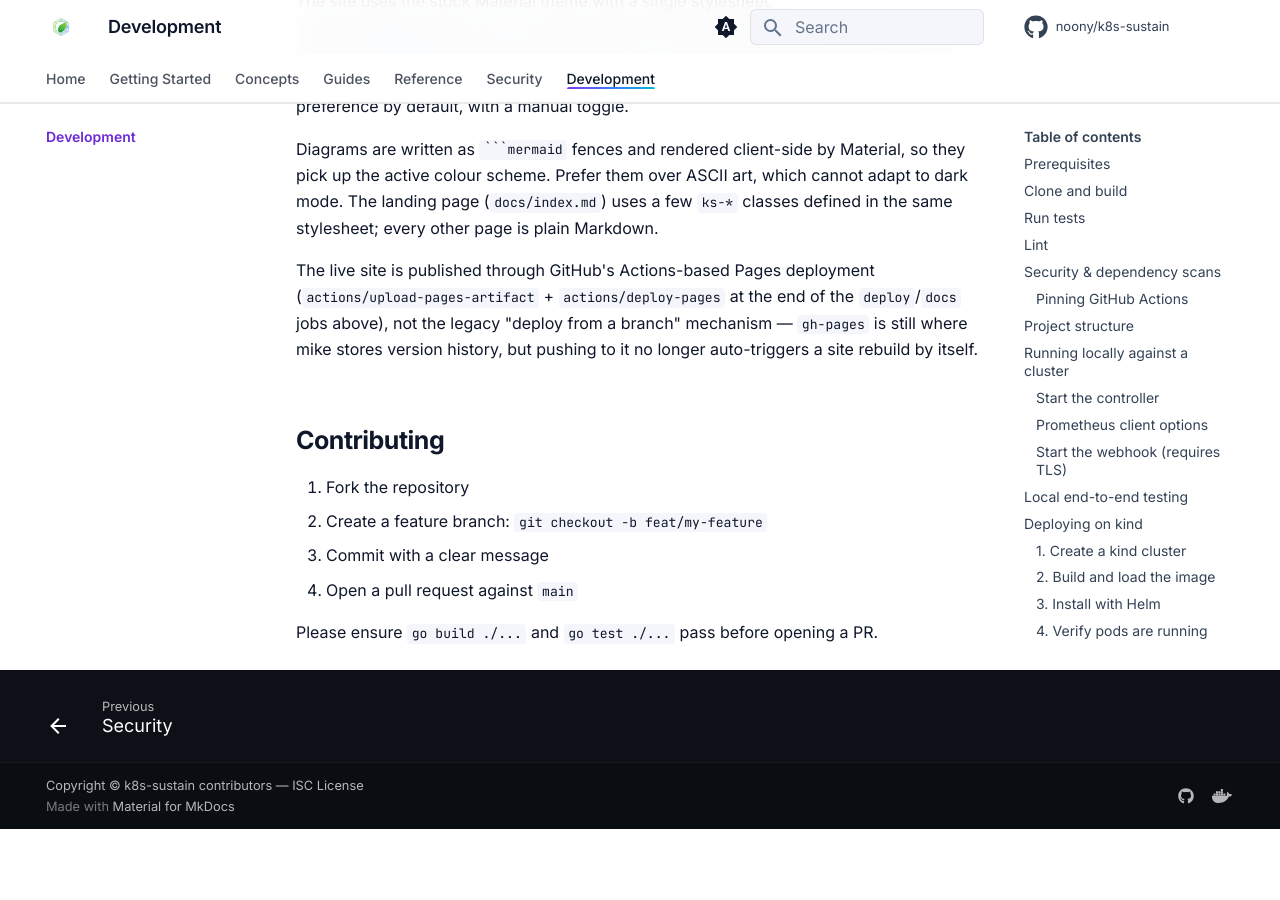
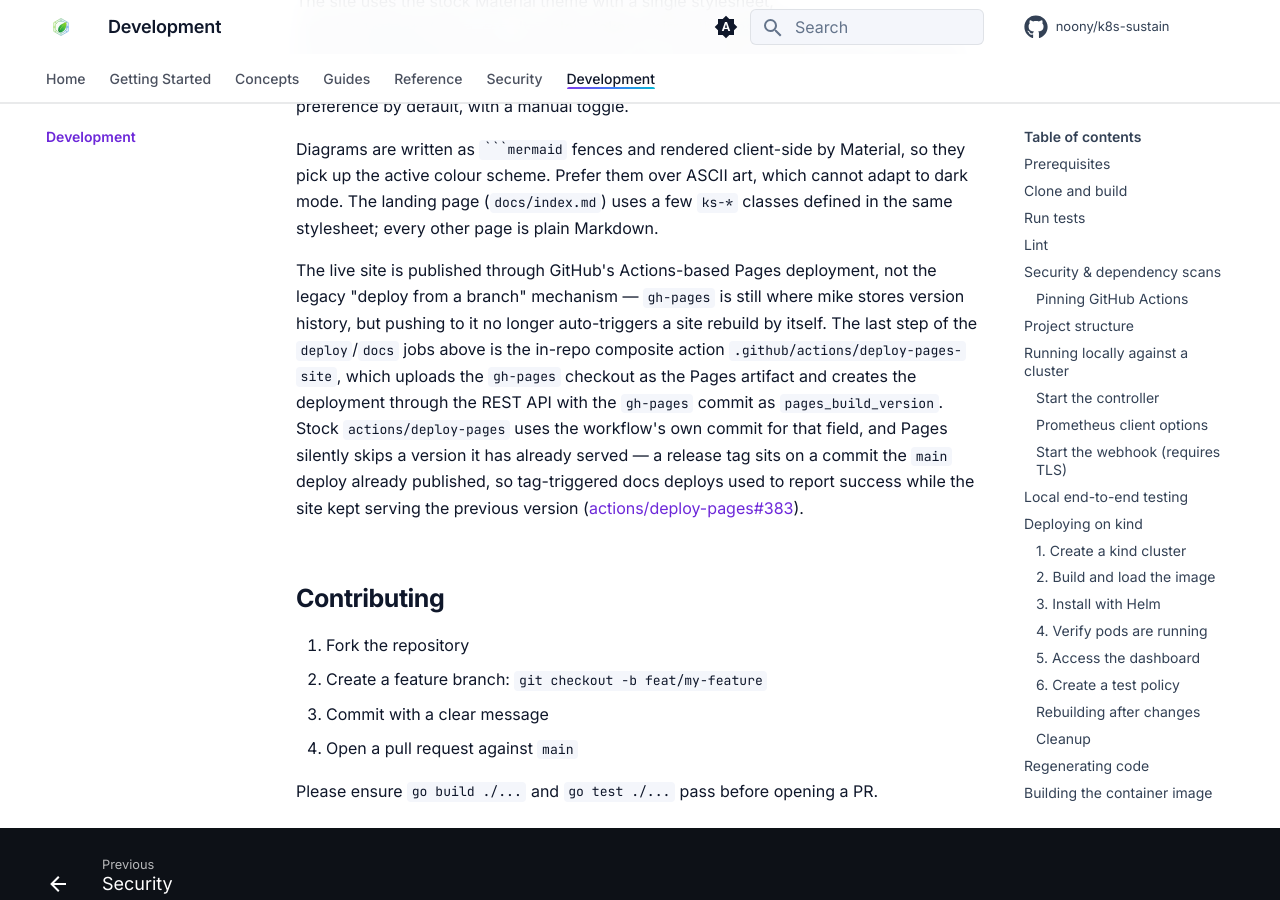
Before and after one commit to noony/k8s-sustain, an MkDocs documentation site: the page built from docs/development.md, in a window 1280 px wide and 900 px high, scrolled down 12322 px. Built offline with MkDocs 1.6.1 and Material for MkDocs 9.7.7, drawn with Linux system fonts in a browser that asks for light colours; comment, search, counter and statistics services are not loaded; the version menu is left out; before the commit the page ends 13151 px from its top, so only the background shows below that.

Commit message:
fix(ci): deploy Pages with the gh-pages commit as build version so tag releases update the site (#147)
* fix(ci): deploy Pages with the gh-pages commit as build version so tag releases update the site

* ci: reference the in-repo Pages action with the self-repository $/ syntax

```diff
--- a/docs/development.md
+++ b/docs/development.md
@@ -469,11 +469,18 @@
 a few `ks-*` classes defined in the same stylesheet; every other page is plain
 Markdown.
 
-The live site is published through GitHub's Actions-based Pages deployment
-(`actions/upload-pages-artifact` + `actions/deploy-pages` at the end of the
-`deploy`/`docs` jobs above), not the legacy "deploy from a branch" mechanism —
-`gh-pages` is still where mike stores version history, but pushing to it no
-longer auto-triggers a site rebuild by itself.
+The live site is published through GitHub's Actions-based Pages deployment,
+not the legacy "deploy from a branch" mechanism — `gh-pages` is still where
+mike stores version history, but pushing to it no longer auto-triggers a site
+rebuild by itself. The last step of the `deploy`/`docs` jobs above is the
+in-repo composite action `.github/actions/deploy-pages-site`, which uploads
+the `gh-pages` checkout as the Pages artifact and creates the deployment
+through the REST API with the `gh-pages` commit as `pages_build_version`.
+Stock `actions/deploy-pages` uses the workflow's own commit for that field,
+and Pages silently skips a version it has already served — a release tag sits
+on a commit the `main` deploy already published, so tag-triggered docs
+deploys used to report success while the site kept serving the previous
+version ([actions/deploy-pages#383](https://github.com/actions/deploy-pages/issues/383)).
 
 ## Contributing
 
```
Also changed, not shown: 6 other files.
